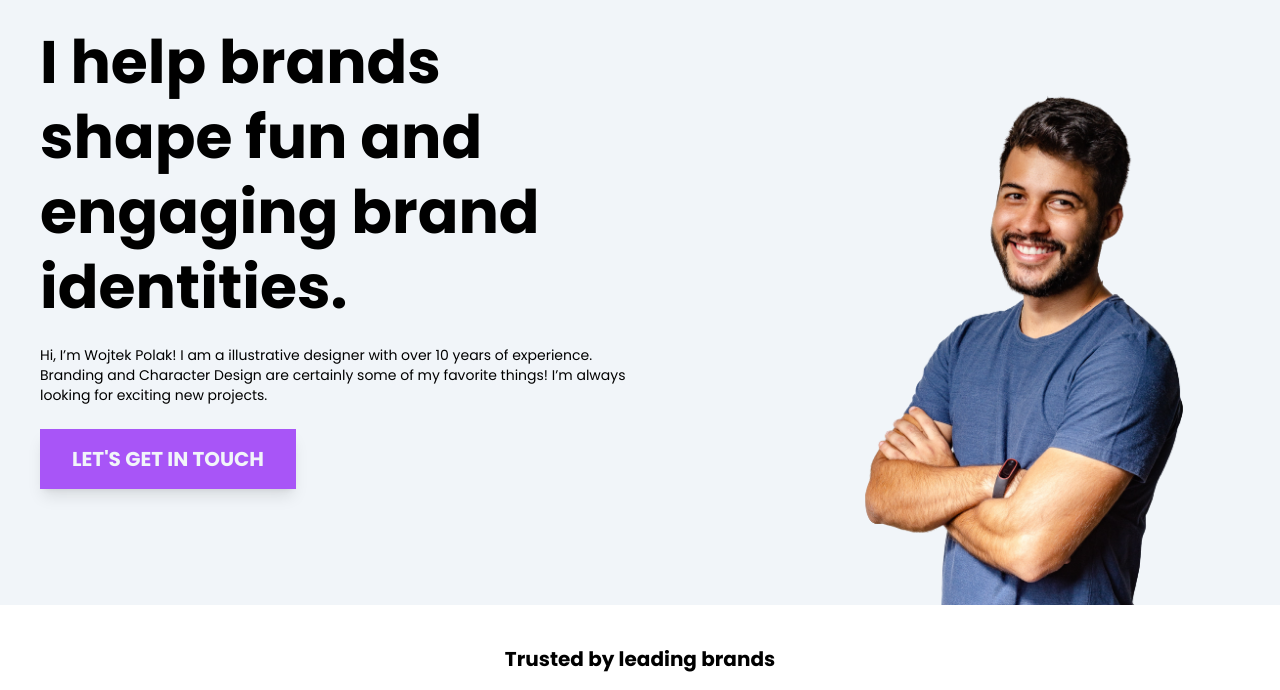
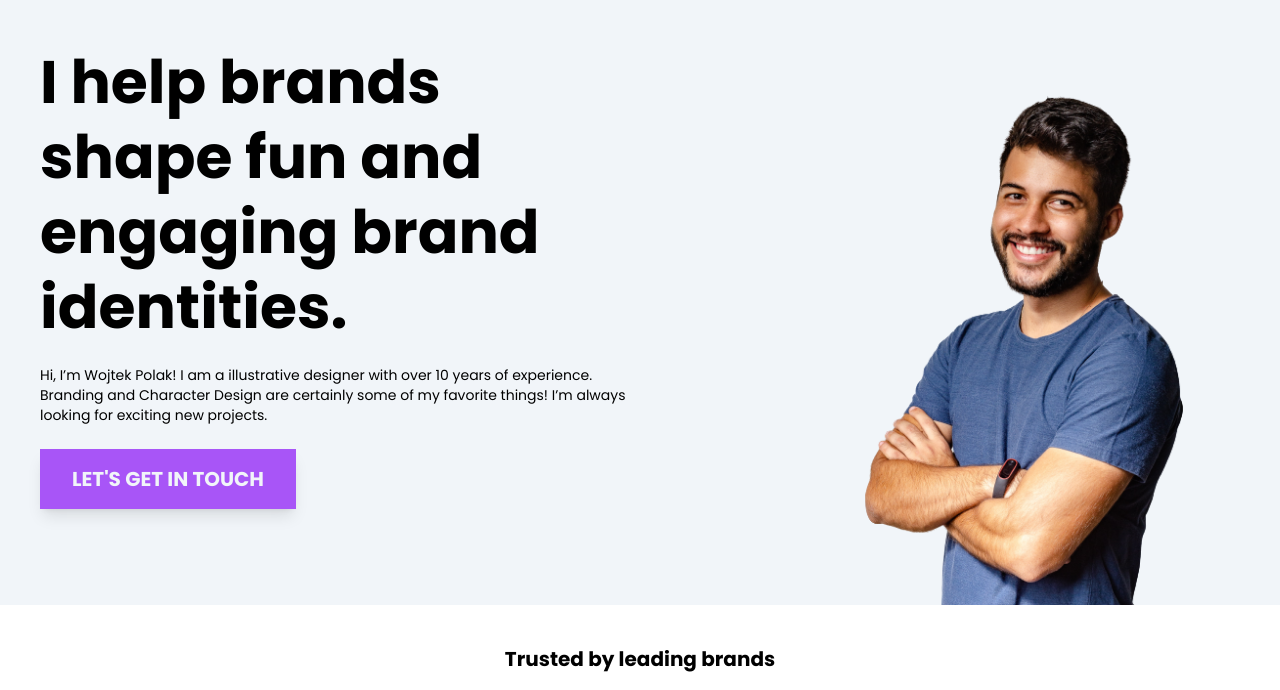
Before and after one commit to Vikneshoftheleaf/profile, a website: page exp1.html in a window 1280 px wide. Shown: the part 91-781 px from the top of the page. Drawn offline with nearby package versions, Linux system fonts and the light colour scheme; files that its build step writes are made by us from their sources.

Commit message:
Update exp1.html

```diff
--- a/exp1.html
+++ b/exp1.html
@@ -45,7 +45,7 @@
     <section class="hero mx-10 ">
         <div class="grid grid-cols-1 md:grid-cols-2 lg:grid-cols-2">
             <div class="txt">
-                <div class="text-[38px] mt-5 lg:text-[60px] font-bold leading-tight">
+                <div class="text-[38px] mt-10 lg:text-[60px] font-bold leading-tight">
                     I help brands shape fun and engaging brand identities.
                 </div>
                 <div class="text-sm lg:text-md mt-5">
```
